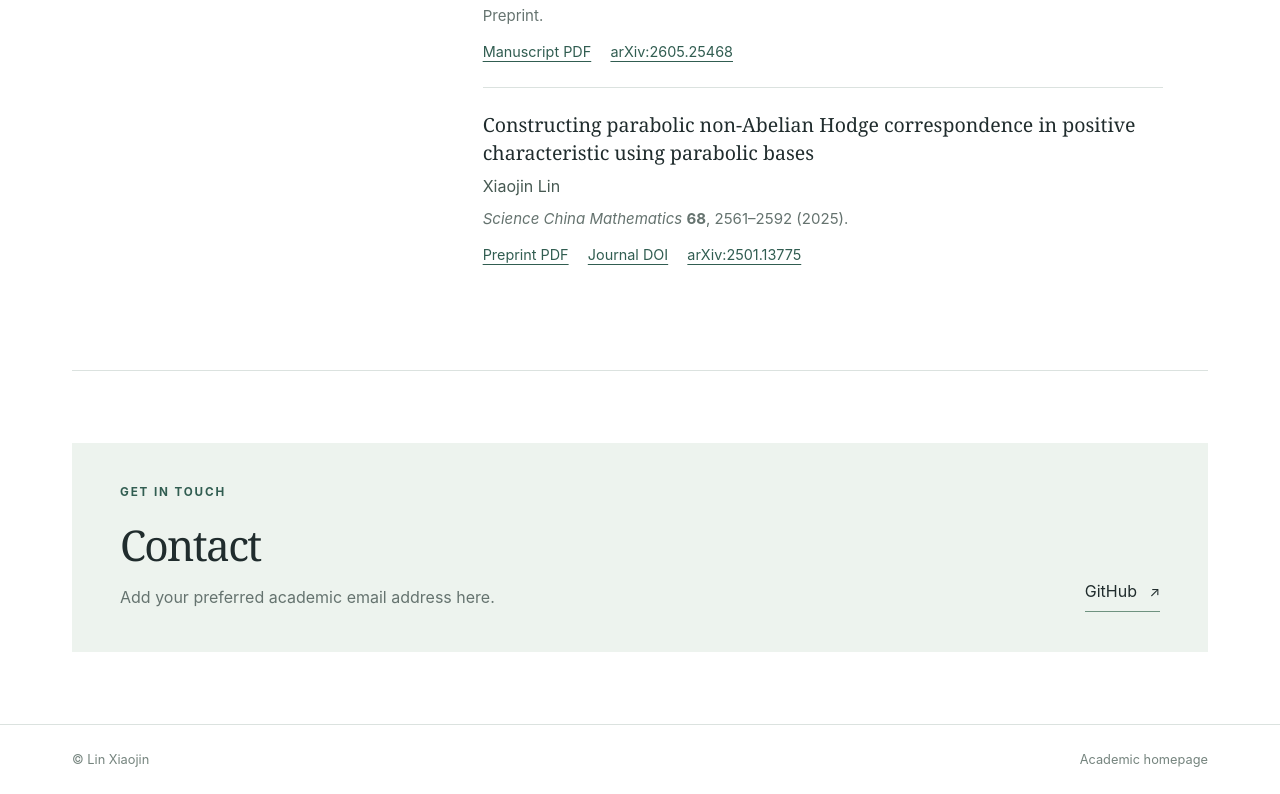
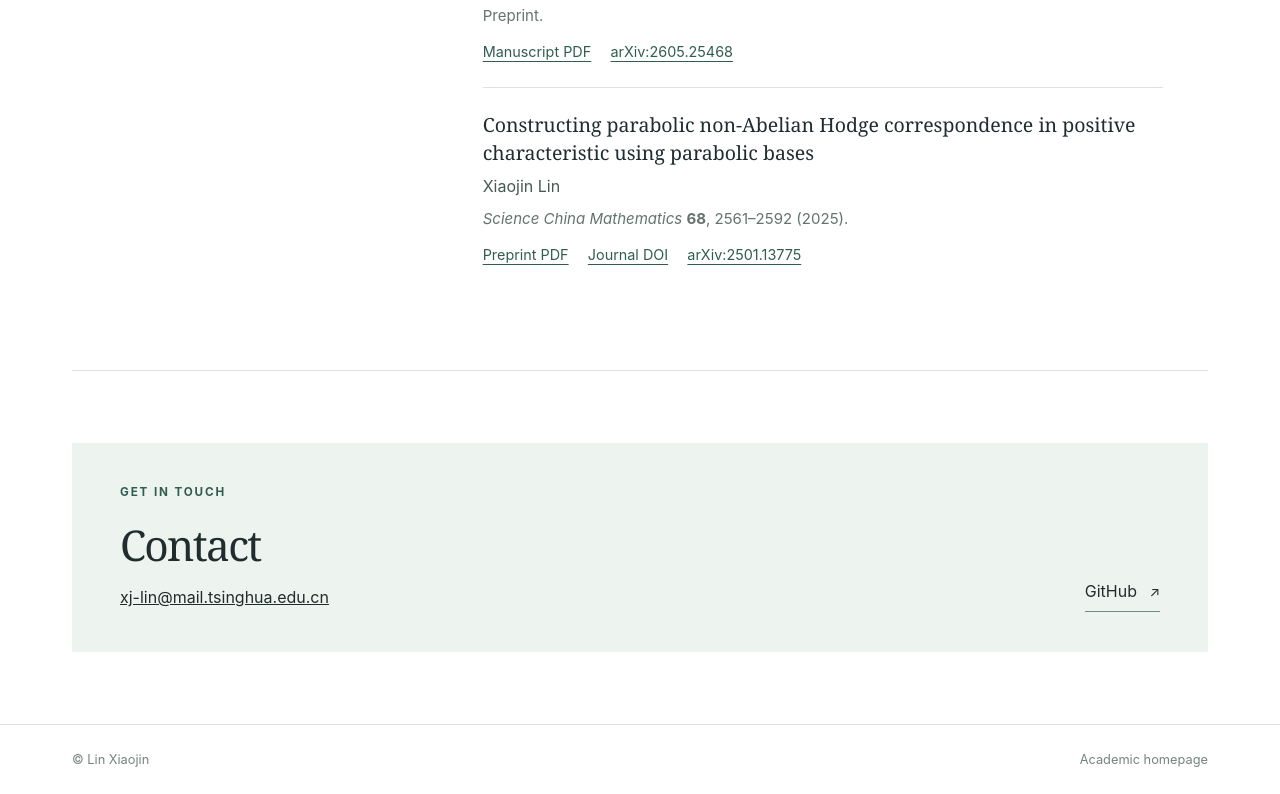
Before and after one commit to Xiaojin-Lin/Xiaojin-Lin.github.io, a plain HTML site: page index.html in a window 1280 px wide. Shown: the part 1838-2632 px from the top of the page. Drawn offline with Linux system fonts and the light colour scheme.

Commit message:
Add academic contact email

```diff
--- a/index.html
+++ b/index.html
@@ -77,7 +77,7 @@
         </div>
       </section>
       <section class="contact" id="contact">
-        <div><p class="eyebrow">Get in touch</p><h2>Contact</h2><p class="placeholder">Add your preferred academic email address here.</p></div>
+        <div><p class="eyebrow">Get in touch</p><h2>Contact</h2><p><a href="mailto:xj-lin@mail.tsinghua.edu.cn">xj-lin@mail.tsinghua.edu.cn</a></p></div>
         <a href="https://github.com/Xiaojin-Lin" class="contact-link">GitHub <span aria-hidden="true">↗</span></a>
       </section>
     </div>
```
